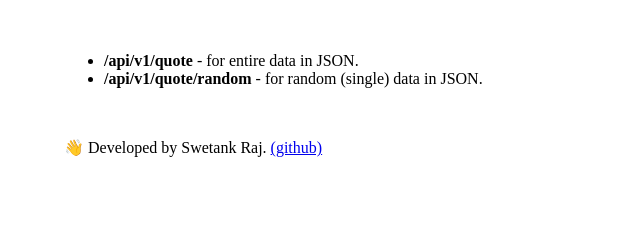
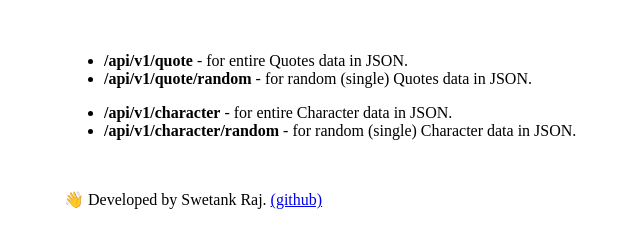
Before and after one commit to swetankraj/dark-netflix-api, a website: page public/index.html in a window 1280 px wide. Shown: the part 104-352 px from the top of the page, without its empty margins (0-640 px from the left). Drawn offline with Linux system fonts and the light colour scheme.

Commit message:
updated with character endpoints

```diff
--- a/public/index.html
+++ b/public/index.html
@@ -11,10 +11,19 @@
     <h1>Welcome to Dark Netflix API.</h1>
     <br />
     <ul>
-      <li><strong>/api/v1/quote</strong> - for entire data in JSON.</li>
+      <li><strong>/api/v1/quote</strong> - for entire Quotes data in JSON.</li>
       <li>
-        <strong>/api/v1/quote/random</strong> - for random (single) data in
-        JSON.
+        <strong>/api/v1/quote/random</strong> - for random (single) Quotes data
+        in JSON.
+      </li>
+    </ul>
+    <ul>
+      <li>
+        <strong>/api/v1/character</strong> - for entire Character data in JSON.
+      </li>
+      <li>
+        <strong>/api/v1/character/random</strong> - for random (single)
+        Character data in JSON.
       </li>
     </ul>
     <br />
```
